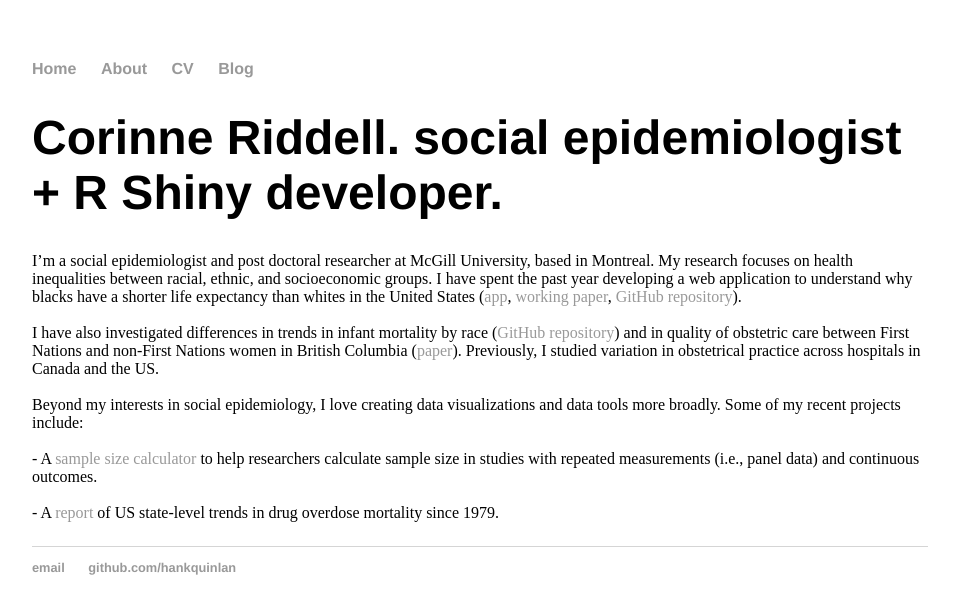
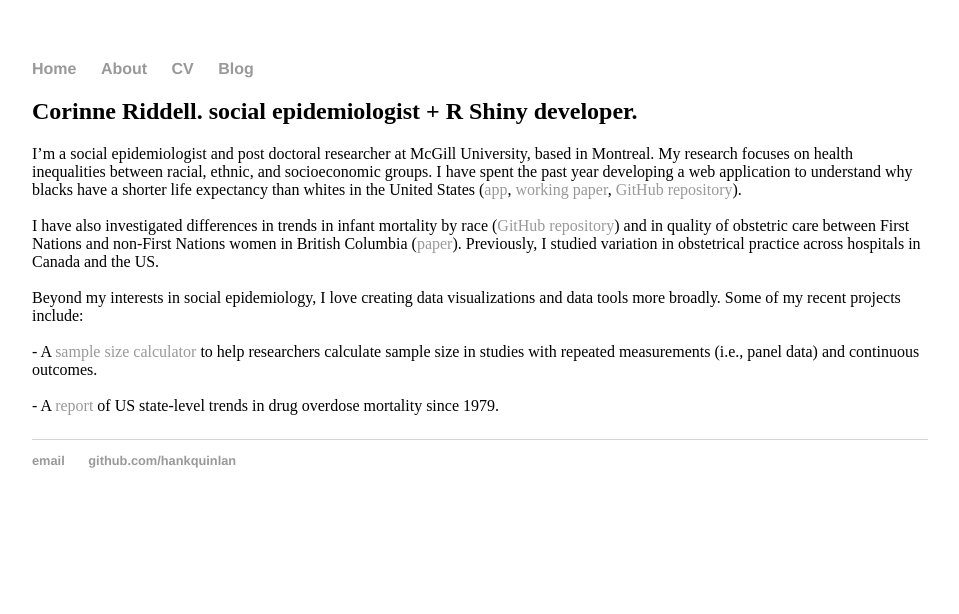
Before and after one commit to corinne-riddell/corinne-riddell.github.io, a Jekyll site: the page built from index.html, in a window 1280 px wide. Shown: the top 614 px of the page, without its empty margins (160-1119 px from the left). Built offline with Jekyll 4.4.1, drawn with Linux system fonts in a browser that asks for light colours.

Commit message:
changed heading size

```diff
--- a/index.html
+++ b/index.html
@@ -3,7 +3,7 @@ layout: default
 title: Corinne Riddell, PhD Epidemiologist
 ---
 <div class="blurb">
-	<h1>Corinne Riddell.	    social epidemiologist + R Shiny developer.</h1>
+	<h2>Corinne Riddell.	    social epidemiologist + R Shiny developer.</h2>
 	I’m a social epidemiologist and post doctoral researcher at McGill University, based in Montreal. My research focuses on health inequalities between racial, ethnic, and socioeconomic groups. I have spent the past year developing a web application to understand why blacks have a shorter life expectancy than whites in the United States (<a href="https://corinne-riddell.shinyapps.io/black-white-life-expectancy/">app</a>, <a href="http://biorxiv.org/content/early/2017/05/25/140152">working paper</a>, <a href="https://github.com/corinne-riddell/BlackWhiteMortalityGap">GitHub repository</a>).<br/><br/>
 		I have also investigated differences in trends in infant mortality by race (<a href="https://github.com/corinne-riddell/InfantMortality">GitHub repository</a>) and in quality of obstetric care between First Nations and non-First Nations women in British Columbia (<a href="http://www.cmaj.ca/content/188/2/E36.long">paper</a>). Previously, I studied variation in obstetrical practice across hospitals in Canada and the US.<br/><br/>
 		Beyond my interests in social epidemiology, I love creating data visualizations and data tools more broadly. Some of my recent projects include:<br/><br/>
```
